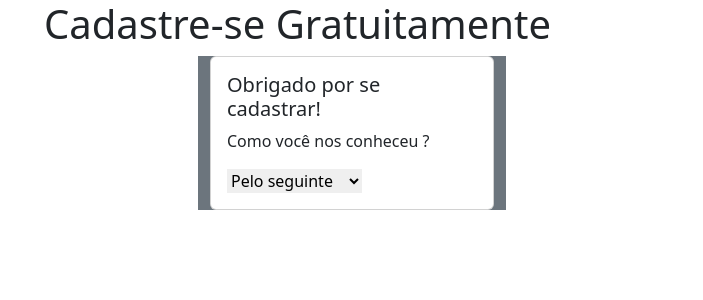
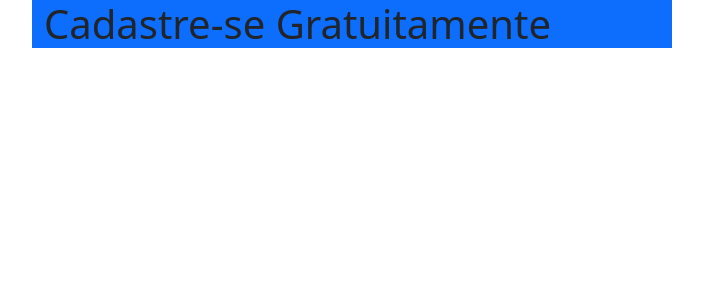
Before and after one commit to AdrianoVolter/React-Formulario, a React (Vite) app: page /agradecimento in a window 1280 px wide. Shown: the top 300 px of the page, without its empty margins (288-991 px from the left). Built offline with nearby package versions, Linux system fonts and the light colour scheme.

Commit message:
Criação de componentes

```diff
--- a/src/App.jsx
+++ b/src/App.jsx
@@ -4,6 +4,7 @@
 //import { BrowserRouter} from "react-router-dom"
 import { Outlet } from "react-router-dom"
 import { Container } from "react-bootstrap"
+import Corpo from "./components/Corpo"
 
 //Forulario cadastro de usuario , Dados pessoais, Dados de endereço, Agradecimento
 
@@ -12,9 +13,9 @@ function App() {
 
 
   return (
-    <Container className="col-6 ">
+    <Container className="col-6 bg-primary">
       <h1>Cadastre-se Gratuitamente</h1>
-      <Outlet />
+
     </Container>
   )
 }
--- a/src/Router.jsx
+++ /dev/null
@@ -1,37 +0,0 @@
-/**
- * Cadastre as rotas da sua aplicação!
- * Lembrando: a estrutura do objeto que configura a rota é a seguinte:
- *
- * {
- *   path: "/caminho-da-rota",
- *   element: <ComponenteDaRota />,
- * }
- */
-
-import { createBrowserRouter } from "react-router-dom";
-import App from "./App";
-import Dadospessoais from "./components/DadosPessoais";
-import Endereco from "./components/Endereco";
-import Agradecimento from "./components/Agradecimento";
-
-
-export const appRouter = createBrowserRouter([
-    {
-        path: "/",
-        element: <App />,
-        children: [
-            {
-                path: "/dadospessoais",
-                element: <Dadospessoais />,
-            },
-            {
-                path: "/endereco",
-                element: <Endereco />,
-            },
-            {
-                path: "/agradecimento",
-                element: <Agradecimento />,
-            },
-        ],
-    },
-]);
--- a/src/components/Agradecimento.jsx
+++ b/src/components/Agradecimento.jsx
@@ -10,8 +10,9 @@ import { Card, Container } from "react-bootstrap";
 
 function Agradecimento() {
     return (
-        <Container className="col-6 bg bg-secondary">
-            <Card>
+        <Container className="col-12 bg bg-secondary">
+
+            <Card className="row-9 col-6  bg-danger">
                 <Card.Body>
                     <Card.Title>Obrigado por se cadastrar!</Card.Title>
                     <Card.Text>
--- a/src/main.jsx
+++ b/src/main.jsx
@@ -4,16 +4,12 @@ import App from './App'
 import './index.css'
 import 'bootstrap/dist/css/bootstrap.min.css';
 import 'bootstrap/dist/js/bootstrap.bundle.min';
-import { RouterProvider } from 'react-router-dom';
-import { appRouter } from "./Router";
-
-
-
-//criar rotas
 
 
 
 ReactDOM.createRoot(document.getElementById('root')).render(
+  <React.StrictMode>
+    <App />
+  </React.StrictMode>
 
-  <RouterProvider router={appRouter}/>
 );
```
